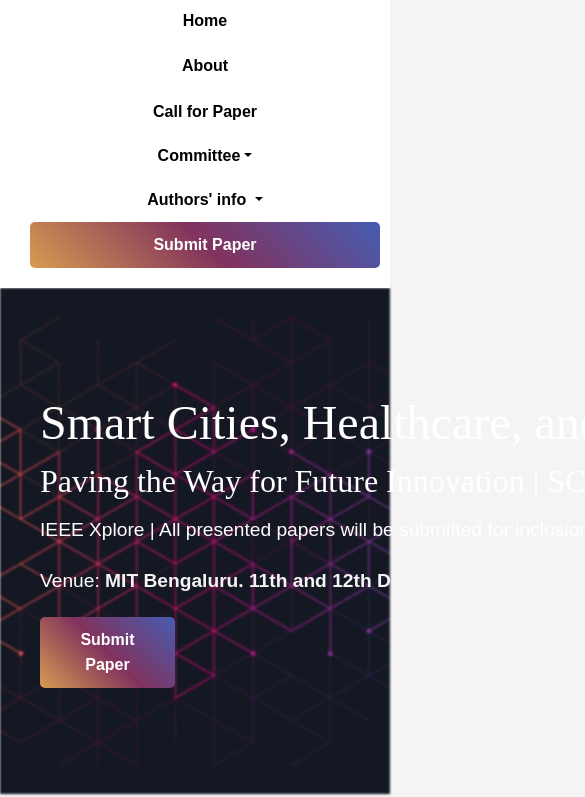
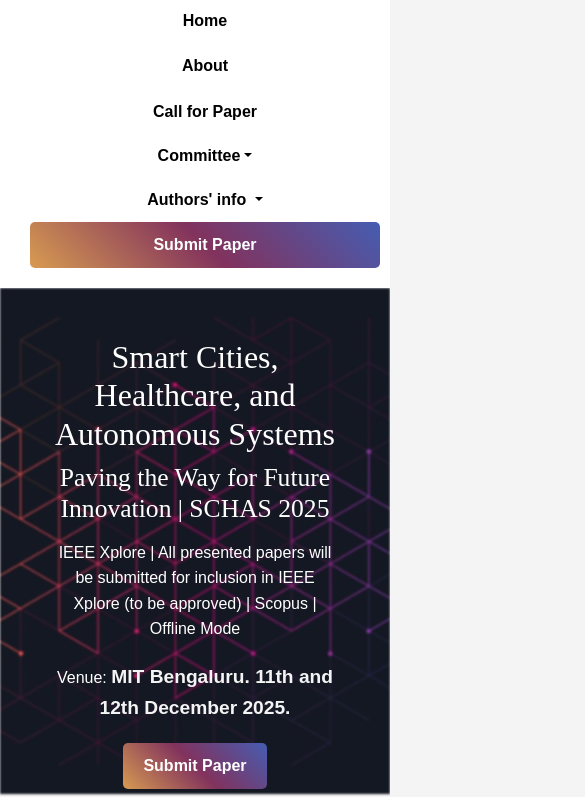
Before and after one commit to AmeyaMprojects/IEEE-conference, a plain HTML site: page HTML/Land.html in a window 390 px wide. Shown: the part 84-881 px from the top of the page, 585 px wide, since content can reach past the window. Drawn offline with nearby package versions, Linux system fonts and the light colour scheme; a web font is replaced by a local one.

Commit message:
Done Responsive of landing page some what

```diff
--- a/CSS/Committee.css
+++ b/CSS/Committee.css
@@ -134,7 +134,7 @@
 }
 
 /* Responsive Adjustments */
-@media screen and (max-width: 767px) {
+@media screen and (max-width: 1067px) {
     nav {
         flex-direction: column;
         align-items: center; /* Center horizontally */
--- a/CSS/Land.css
+++ b/CSS/Land.css
@@ -3,6 +3,13 @@
     margin: 0;
     padding: 0;
     box-sizing: border-box;
+}
+
+body {
+    font-family: Arial, sans-serif;
+    line-height: 1.6;
+    background-color: #f4f4f4;
+    color: #333; /* Default text color */
 }
 
 @font-face {
@@ -16,6 +23,11 @@
 
 }
 
+body {
+    font-family: Arial, sans-serif;
+    line-height: 1.6;
+    background-color: #f4f4f4;
+}
 .nav-links button {
     background-color: transparent;
     border: none;
@@ -36,10 +48,35 @@
     font-family: 'Courier New', Courier, monospace;
 }
 
-body {
-    font-family: Arial, sans-serif;
-    line-height: 1.6;
-    background-color: #f4f4f4;
+
+/* Hero Section */
+.hero1 {
+    display: flex;
+    justify-content: space-between;
+    align-items: center;
+    padding: 50px 20px;
+    color: white;
+    width: 100%; /* Full width of the container */
+    height: 60vh; /* Full height of the viewport */
+    margin: 0 auto;
+    position: relative;
+    flex-direction: row; /* Default layout for larger screens */
+    box-sizing: border-box; /* Ensure padding doesn't cause overflow */
+}
+
+.hero1:before {
+    content: '';
+    position: absolute;
+    top: 0;
+    left: 0;
+    width: 100%;
+    height: 100%;
+    background-image: url("../Photo/main_baground_image.jpg");
+    background-size: cover;
+    background-position: center;
+    opacity: 1;
+    z-index: -1;
+    filter: blur(1px); /* Add this line to apply a blur */
 }
 
 /* Hero Section */
@@ -53,6 +90,8 @@
     height: 60vh; /* Full height of the viewport */
     margin: 0 auto;
     position: relative;
+    flex-direction: row; /* Default layout for larger screens */
+    box-sizing: border-box; /* Ensure padding doesn't cause overflow */
 }
 
 .hero1:before {
@@ -65,36 +104,37 @@
     background-image: url("../Photo/main_baground_image.jpg");
     background-size: cover;
     background-position: center;
-    opacity: 1; /* Adjust the opacity here (0.0 to 1.0) */
+    opacity: 1;
     z-index: -1;
     filter: blur(1px); /* Add this line to apply a blur */
 }
 
-
+/* Hero content */
 .hero-content1 {
     max-width: 50%; /* Control the width of the content */
     text-align: left; /* Align the text to the left */
     z-index: 1; /* Ensure content is above the background */
     padding: 20px;
     margin-left: 0; /* Ensure the content starts from the extreme left */
+    box-sizing: border-box; /* Ensure padding doesn't cause overflow */
 }
 
 .hero-content1 h1 {
     font-size: 3em;
     margin-bottom: 10px; /* Space below the h1 */
-    white-space: nowrap; /* Prevent text from wrapping to the next line */
+    white-space: nowrap; /* Prevent text wrapping for larger screens */
 }
 
 .hero-content1 h2 {
     font-size: 2em;
     margin-bottom: 15px; /* Space below the h2 */
-    white-space: nowrap; /* Prevent text from wrapping to the next line */
+    white-space: nowrap; /* Prevent text wrapping for larger screens */
 }
 
 .hero-content1 p {
     font-size: 1.2em;
     margin-bottom: 20px; /* Space below the paragraph */
-    white-space: nowrap; /* Prevent text from wrapping to the next line */
+    white-space: nowrap; /* Prevent text wrapping for larger screens */
 }
 
 /* Style for the Venue Link */
@@ -110,11 +150,9 @@
 .venue-link:hover {
     color: #2980b9; /* Darker blue color on hover */
     transform: scale(1.05); /* Slightly increase the size of the text on hover */
-
 }
 
-
-
+/* Submit Paper Button */
 .submit-paper-btn {
     display: inline-block;
     background-color: #e60000;
@@ -131,11 +169,133 @@
     background-color: #b30000;
 }
 
-.hero-image img {
+/* Hero Image */
+.hero-image1 img {
     max-width: 500px;
     height: auto;
     border-radius: 10px;
 }
+
+/* Mobile Responsiveness (up to 1024px) */
+@media (max-width: 1024px) {
+    .hero1 {
+        flex-direction: column; /* Stack content vertically on smaller screens */
+        padding: 30px 15px; /* Adjust padding */
+    }
+
+    .hero-content1 {
+        max-width: 90%; /* Increase content width */
+        text-align: center; /* Center the text */
+        margin-left: 0; /* Remove any left margin */
+    }
+
+    .hero-content1 h1 {
+        font-size: 2em; /* Adjust font size for mid-range devices */
+        white-space: normal; /* Allow word wrapping */
+    }
+
+    .hero-content1 h2 {
+        font-size: 1.6em; /* Adjust font size */
+        white-space: normal; /* Allow word wrapping */
+    }
+
+    .hero-content1 p {
+        font-size: 1.1em; /* Adjust font size for readability */
+        white-space: normal; /* Allow word wrapping */
+    }
+
+    .hero-image1 img {
+        max-width: 100%; /* Ensure image is responsive */
+        margin-top: 20px; /* Space between image and text */
+    }
+}
+
+/* Larger Devices (Above 1024px, no wrapping) */
+@media (min-width: 1025px) {
+    .hero1 {
+        flex-direction: row; /* Default row layout */
+        padding: 50px 20px; /* More space on large screens */
+    }
+
+    .hero-content1 {
+        max-width: 50%; /* Set content width to 50% */
+        text-align: left;
+    }
+
+    .hero-content1 h1 {
+        font-size: 3em; /* Large font size */
+        white-space: nowrap; /* Prevent word wrapping */
+    }
+
+    .hero-content1 h2 {
+        font-size: 2.5em; /* Large font size */
+        white-space: nowrap; /* Prevent word wrapping */
+    }
+
+    .hero-content1 p {
+        font-size: 1.2em; /* Slightly smaller text for readability */
+        white-space: nowrap; /* Prevent word wrapping */
+    }
+
+    .hero-image1 img {
+        max-width: 500px; /* Control image size */
+    }
+}
+
+/* Smaller Devices (Tablets and below) */
+@media (max-width: 480px) {
+    .hero-content1 {
+        max-width: 90%; /* Maximize content width */
+        text-align: center; /* Center the text */
+        margin-left: 0; /* Remove any left margin */
+    }
+
+    .hero-content1 h1 {
+        font-size: 2em; /* Reduce font size for very small devices */
+    }
+
+    .hero-content1 h2 {
+        font-size: 1.6em; /* Adjust font size for very small devices */
+    }
+
+    .hero-content1 p {
+        font-size: 1em; /* Adjust font size for very small devices */
+    }
+
+    .submit-paper-btn {
+        padding: 10px 15px; /* Adjust button padding for smaller screens */
+    }
+}
+
+/* For Extremely Small Devices */
+@media (max-width: 320px) {
+    .hero-content1 {
+        max-width: 90%; /* Maximize content width */
+        text-align: center;
+        padding: 10px; /* Reduce padding */
+    }
+
+    .hero-content1 h1 {
+        font-size: 1.8em; /* Adjust font size */
+        margin-bottom: 8px; /* Reduce margin */
+    }
+
+    .hero-content1 h2 {
+        font-size: 1.4em; /* Adjust font size */
+        margin-bottom: 12px; /* Reduce margin */
+    }
+
+    .hero-content1 p {
+        font-size: 0.9em; /* Adjust font size */
+    }
+
+    .submit-paper-btn {
+        padding: 8px 12px; /* Reduce button padding */
+        font-size: 0.9em; /* Reduce font size */
+    }
+}
+
+
 
 /* Important Dates Section */
 
```
